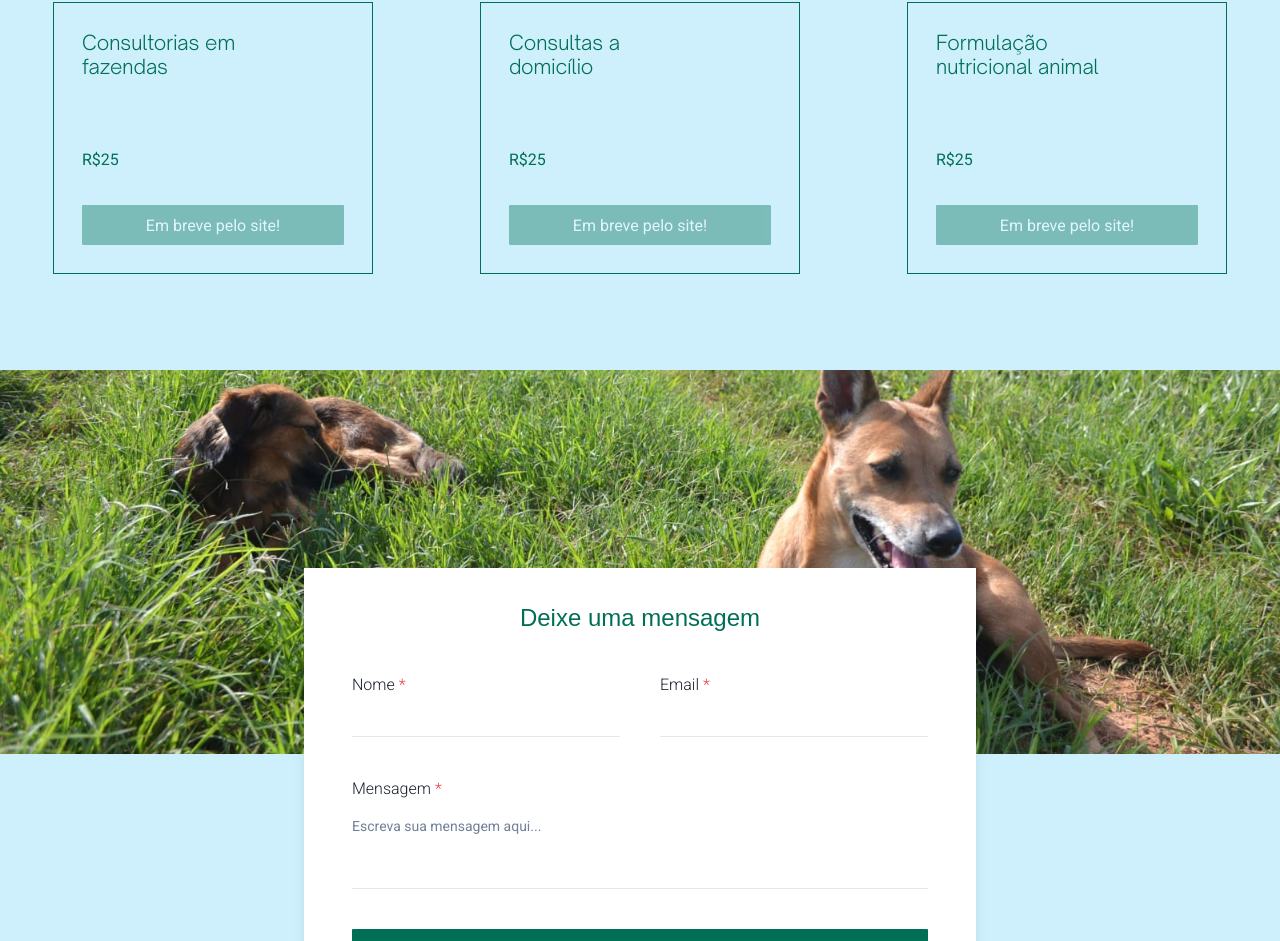
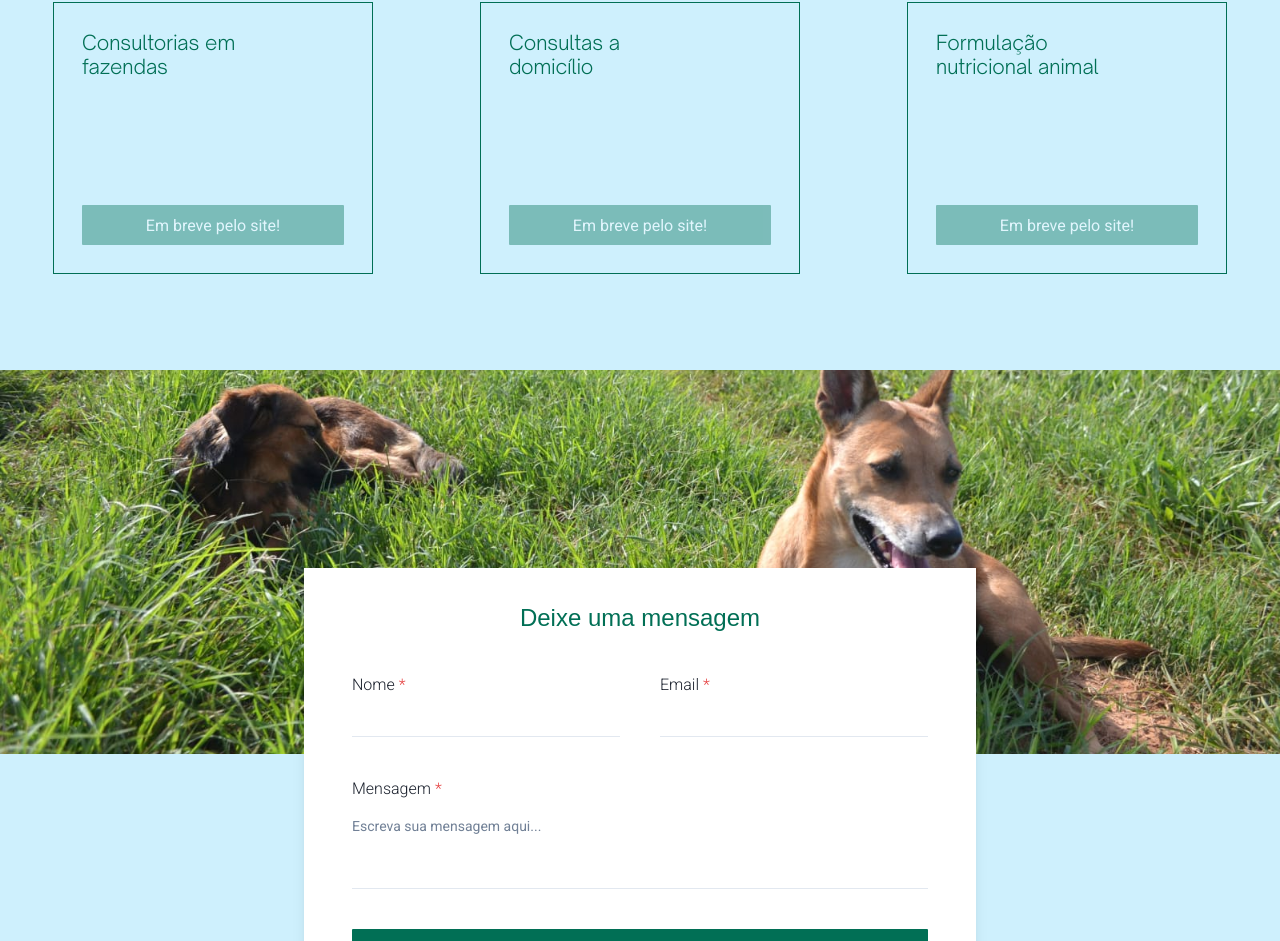
Before and after one commit to pedrotrasfereti/karlatrasfereti, a React (Vite) app: page / in a window 1280 px wide. Shown: the part 1710-2651 px from the top of the page. Built offline with nearby package versions, Linux system fonts and the light colour scheme.

Commit message:
feat(ServiceCard): conditionally hide price when undefined

```diff
--- a/src/components/ServiceCard.jsx
+++ b/src/components/ServiceCard.jsx
@@ -1,6 +1,6 @@
 import { Box, Button, Divider, Heading, Text } from '@chakra-ui/react';
 
-function ServiceCard({ title, price }) {
+function ServiceCard({ title, price = undefined }) {
   return (
     <Box
       as="article"
@@ -31,7 +31,7 @@ function ServiceCard({ title, price }) {
         mx="auto"
       />
 
-      <Text>R${price}</Text>
+      {price && <Text>R${price}</Text>}
 
       <Button variant="cta" isDisabled>
         Em breve pelo site!
--- a/src/components/Services.jsx
+++ b/src/components/Services.jsx
@@ -33,9 +33,9 @@ function Services() {
           w="full"
           gap={{ base: 12, md: 0, lg: 12 }}
         >
-          <ServiceCard title="Consultorias em fazendas" price="25" />
-          <ServiceCard title="Consultas a domicílio" price="25" />
-          <ServiceCard title="Formulação nutricional animal" price="25" />
+          <ServiceCard title="Consultorias em fazendas" />
+          <ServiceCard title="Consultas a domicílio" />
+          <ServiceCard title="Formulação nutricional animal" />
         </Flex>
       </VStack>
     </Container>
```
